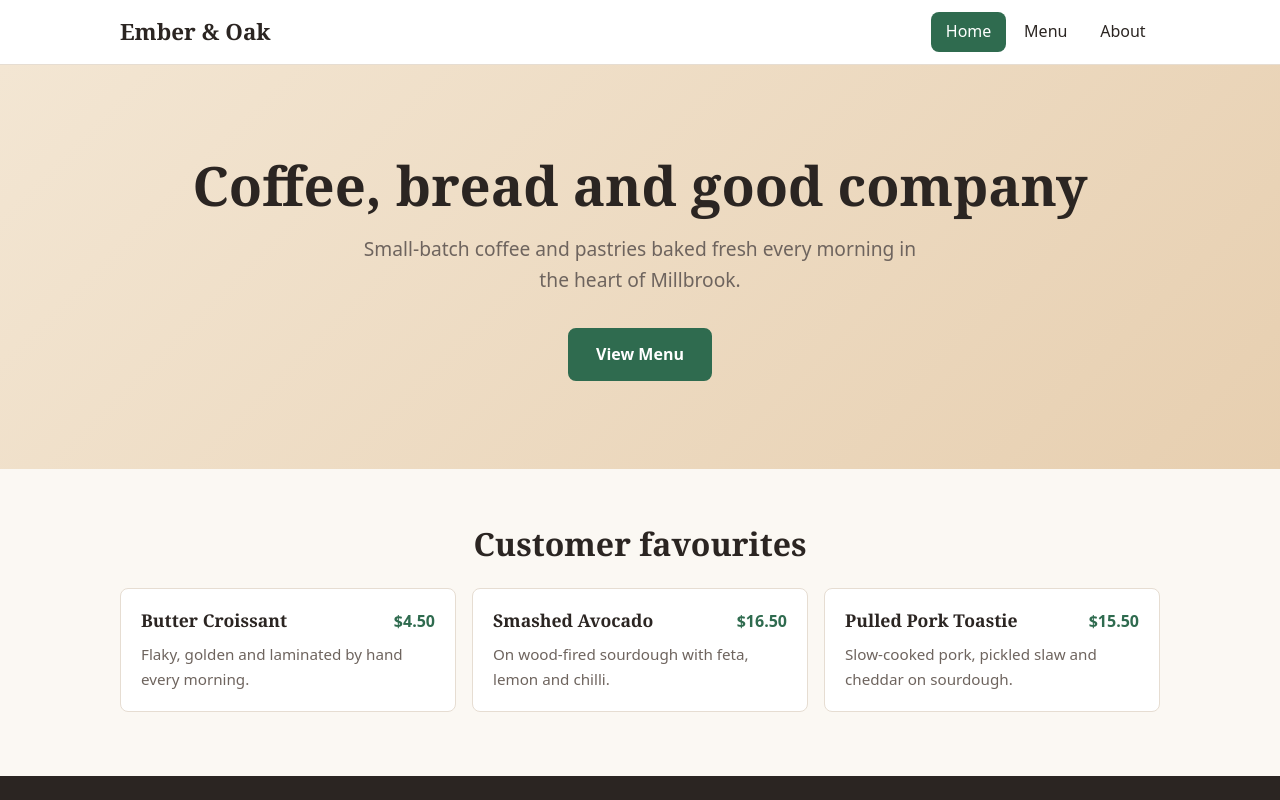
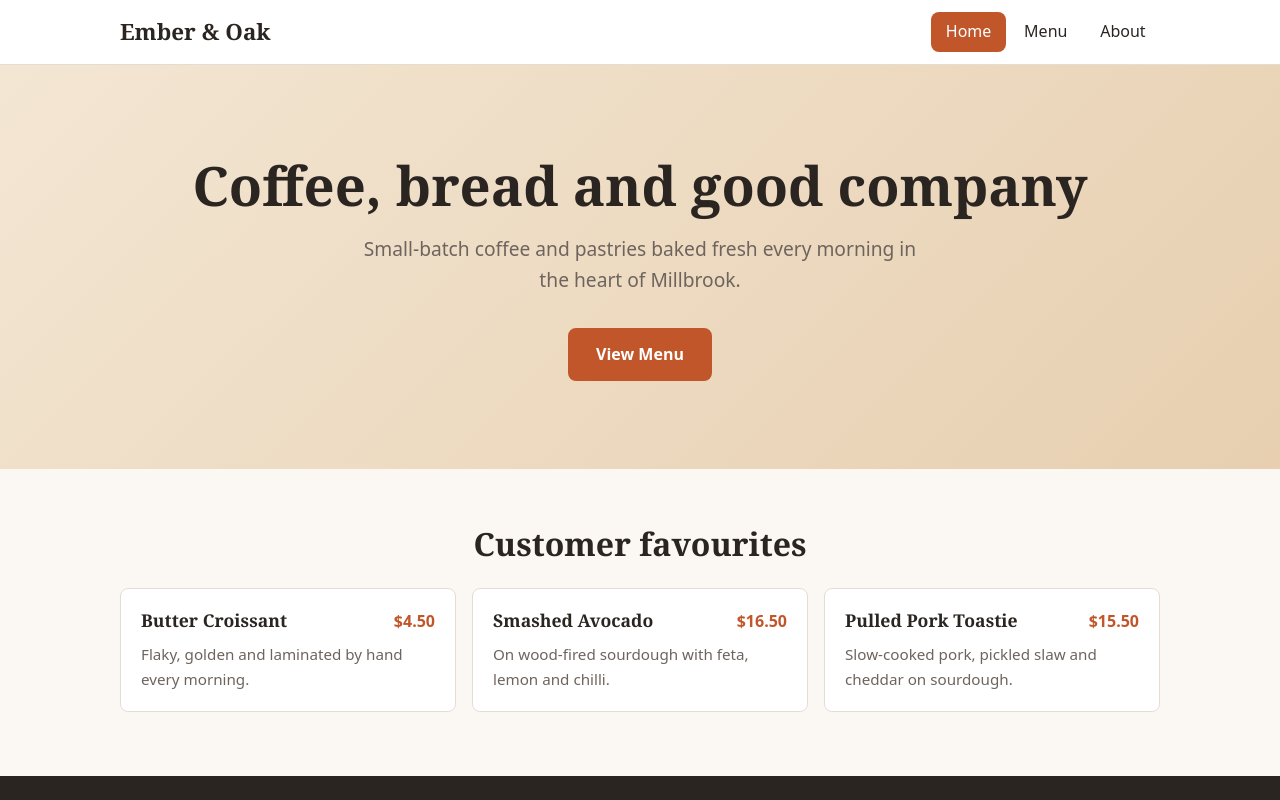
Before and after one commit to Vivid-Clarity/DeepTech-test-repo, a React (Vite) app: page / in a window 1280 px wide. Shown: the top 800 px of the page. Built offline with nearby package versions, Linux system fonts and the light colour scheme.

Commit message:
Change primary brand colour from green to ember orange

```diff
--- a/src/index.css
+++ b/src/index.css
@@ -1,6 +1,6 @@
 :root {
-  --color-primary: #2f6b4f;
-  --color-primary-dark: #22513b;
+  --color-primary: #c2562b;
+  --color-primary-dark: #9c4220;
   --color-bg: #fbf8f3;
   --color-surface: #ffffff;
   --color-text: #2b2522;
```
